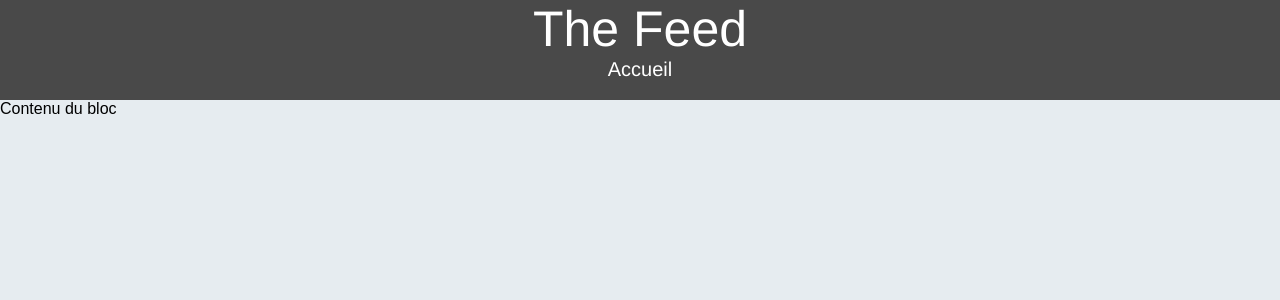
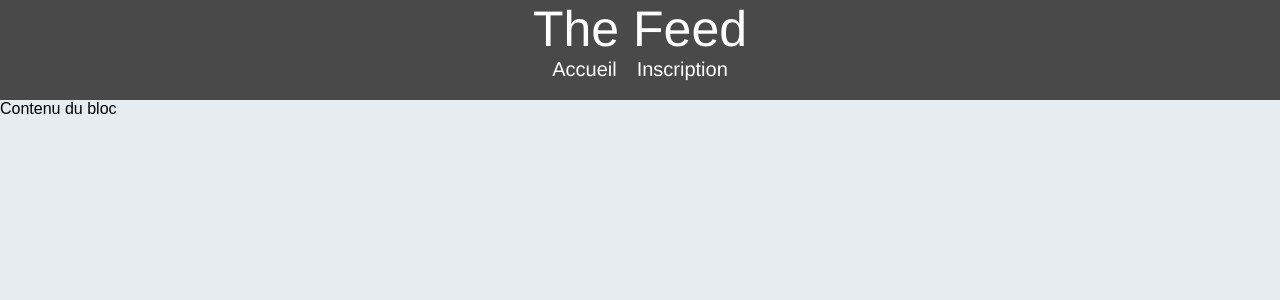
Before and after one commit to Doruo/TheFeed, a Symfony app: template templates/demo/hello2.html.twig in a window 1280 px wide. Shown: the top 300 px of the page. Run offline with Twig, Linux system fonts and the light colour scheme; the template is opened without the code that fills it: most values are stand-ins (such as "Sample title", 1, 10 or a date in 2020); some libraries are stand-ins or nearby versions.

Commit message:
feat: add inscription link

```diff
--- a/templates/base.html.twig
+++ b/templates/base.html.twig
@@ -11,6 +11,7 @@
         <a href="{{ path("feed") }}"><span>The Feed</span></a>
         <nav>
             <a href="{{ path("feed") }}">Accueil</a>
+            <a href="{{ path("inscription") }}">Inscription</a>
         </nav>
     </div>
 </header>
```
